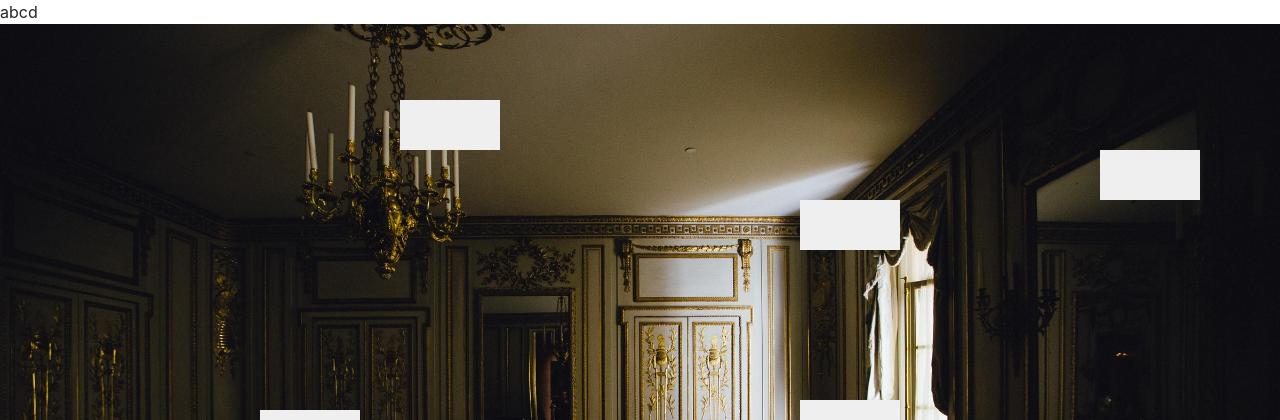
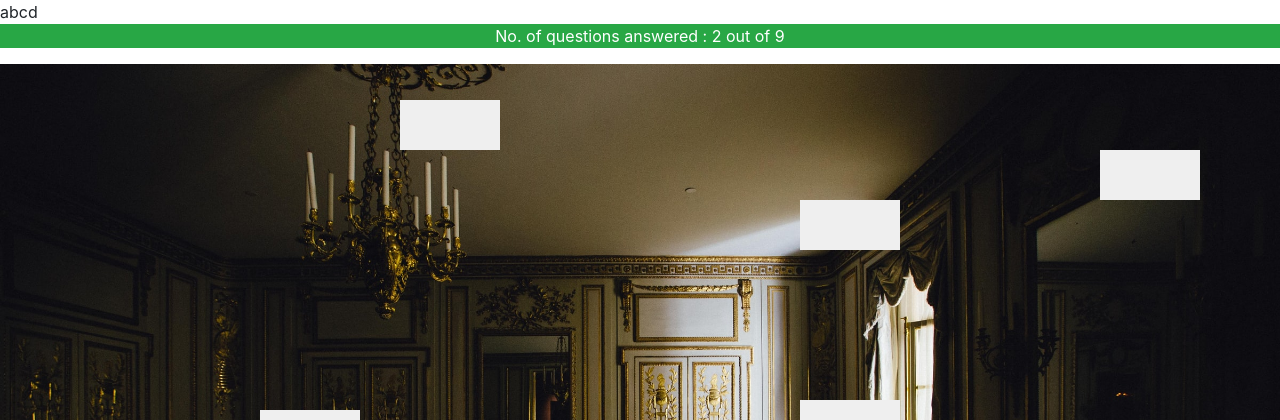
Before and after one commit to bmspr1502/decrypt, a PHP site: page /round1.php in a window 1280 px wide. Shown: the top 420 px of the page. Run offline with PHP 8.4, Linux system fonts and the light colour scheme; a user stored in the database is signed in; data comes from the database, SQL or seed files in the repository.

Commit message:
some more functionalities

```diff
--- a/decryptit.sql
+++ b/decryptit.sql
@@ -3,7 +3,7 @@
 -- https://www.phpmyadmin.net/
 --
 -- Host: 127.0.0.1
--- Generation Time: Mar 17, 2021 at 08:02 PM
+-- Generation Time: Mar 18, 2021 at 02:29 PM
 -- Server version: 10.4.11-MariaDB
 -- PHP Version: 7.3.14
 
@@ -48,7 +48,8 @@ CREATE TABLE `round1` (
 
 INSERT INTO `round1` (`kid`, `answer1`, `answer2`, `answer3`, `answer4`, `answer5`, `answer6`, `answer7`, `answer8`, `answer9`, `totscore`) VALUES
 ('abcd', 'adsfa', 'wrtwrtwer\nasdfa', NULL, NULL, NULL, NULL, NULL, NULL, NULL, NULL),
-('abcde', '', NULL, NULL, NULL, NULL, NULL, NULL, NULL, 'asdfasdfas\nasdfasdf\nasdf\nasd', NULL);
+('abcde', '', NULL, NULL, NULL, NULL, NULL, NULL, NULL, 'asdfasdfas\nasdfasdf\nasdf\nasd', NULL),
+('k1234', NULL, '', NULL, NULL, '', 'asdfasdf', 'asdfasd', NULL, 'abcd', NULL);
 
 -- --------------------------------------------------------
 
@@ -76,6 +77,7 @@ INSERT INTO `userdata` (`kid`, `name`, `email`, `phone`, `password`, `start`, `e
 ('abcdef', 'Preeti krishnaveni', 'bmspr1502@gmail.com', '9440167956', '1234', '2021-03-16 21:41:28', '2021-03-16 22:25:32'),
 ('helo', 'Preeti krishnaveni', 'bmspr1502@gmail.com', '2414', '1231314', '2021-03-16 22:15:58', '2021-03-16 22:25:32'),
 ('hey', 'Preeti krishnaveni', 'bmspr1502@gmail.com', '2414', 'adf', '2021-03-16 22:19:34', '2021-03-16 22:25:32'),
+('k1234', 'PRANAVA RAMAN B M S', 'bmspr1502@gmail.com', '09443501317', '1234', '2021-03-18 13:17:35', '2021-03-18 13:17:35'),
 ('yoyo', 'asdfafga', 'bmspr1502@gmail.com', '2414', 'asdlfkj', '2021-03-16 22:32:02', '2021-03-16 22:32:02'),
 ('yoyoi', 'asdfafga', 'bmspr1502@gmail.com', '2414', 'asdfag', '2021-03-16 22:33:03', '2021-03-16 22:33:03');
 
--- a/functions/numqnsans.php
+++ b/functions/numqnsans.php
@@ -0,0 +1,34 @@
+<?php
+if(isset($_POST['kid'])) {
+    include "DB.php";
+    $kid = $_POST['kid'];
+    $length = array();
+    $query = "SELECT * FROM round1 WHERE kid='$kid'";
+    if($result = $con->query($query)){
+        if($result->num_rows>0) {
+            $row = $result->fetch_assoc();
+            $length[0] = strlen($row['kid']);
+            $length[1] = strlen($row['answer1']);
+            $length[2] = strlen($row['answer2']);
+            $length[3] = strlen($row['answer3']);
+            $length[4] = strlen($row['answer4']);
+            $length[5] = strlen($row['answer5']);
+            $length[6] = strlen($row['answer6']);
+            $length[7] = strlen($row['answer7']);
+            $length[8] = strlen($row['answer8']);
+            $length[9] = strlen($row['answer9']);
+
+            $answered = 0;
+            for ($i = 1; $i <= 9; $i++) {
+                if ($length[$i] > 0)
+                    $answered++;
+            }
+            echo "No. of questions answered : ".$answered . " out of 9";
+        }else{
+            echo "NO ELEMENTS FOUND";
+        }
+
+    }else{
+        echo $con->error;
+    }
+}
--- a/round1.php
+++ b/round1.php
@@ -16,7 +16,7 @@
   <link rel="stylesheet" href = "styleclue.css">
 </head>
 <body>
-
+<p id="qnsans" class="text-white text-center bg-success"></p>
 <div id="clue">
 
 <button type="button" class="butt" data-toggle="modal" onclick="text_load(1)" data-target="#ques1" id="q1"></button>
@@ -290,13 +290,15 @@
 
     $(document).ready(function (){
         checkkid();
+        question_answered();
     });
   function end(){
       $.get("end.php");
   }
 
   function question_answered(){
-      $.post('numqnsans.php', {
+      let qnsans= $("#qnsans");
+      $.post('functions/numqnsans.php', {
           kid: kid
       }, function (result){
           qnsans.html(result);
@@ -332,7 +334,7 @@
           if(result==='SUCCESS') {
               error.empty();
               success.html("Answer "+ answerid +" updated!");
-              //question_answered();
+              question_answered();
           }else{
               error.html(result);
           }
```
